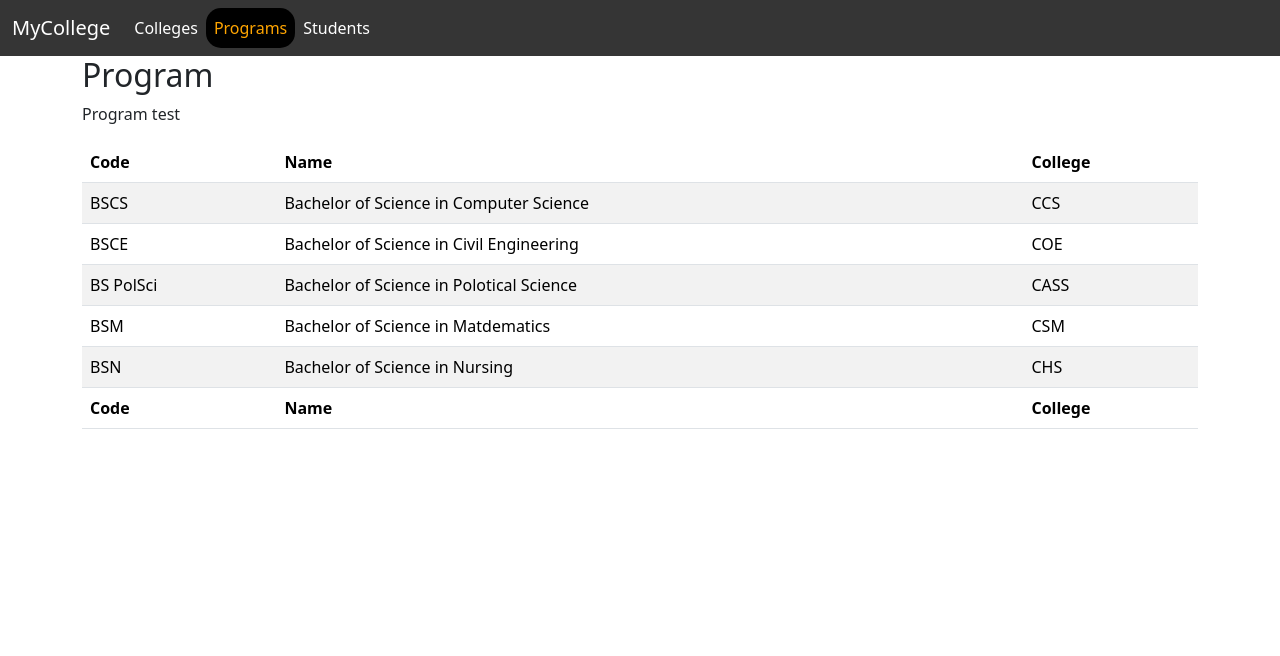
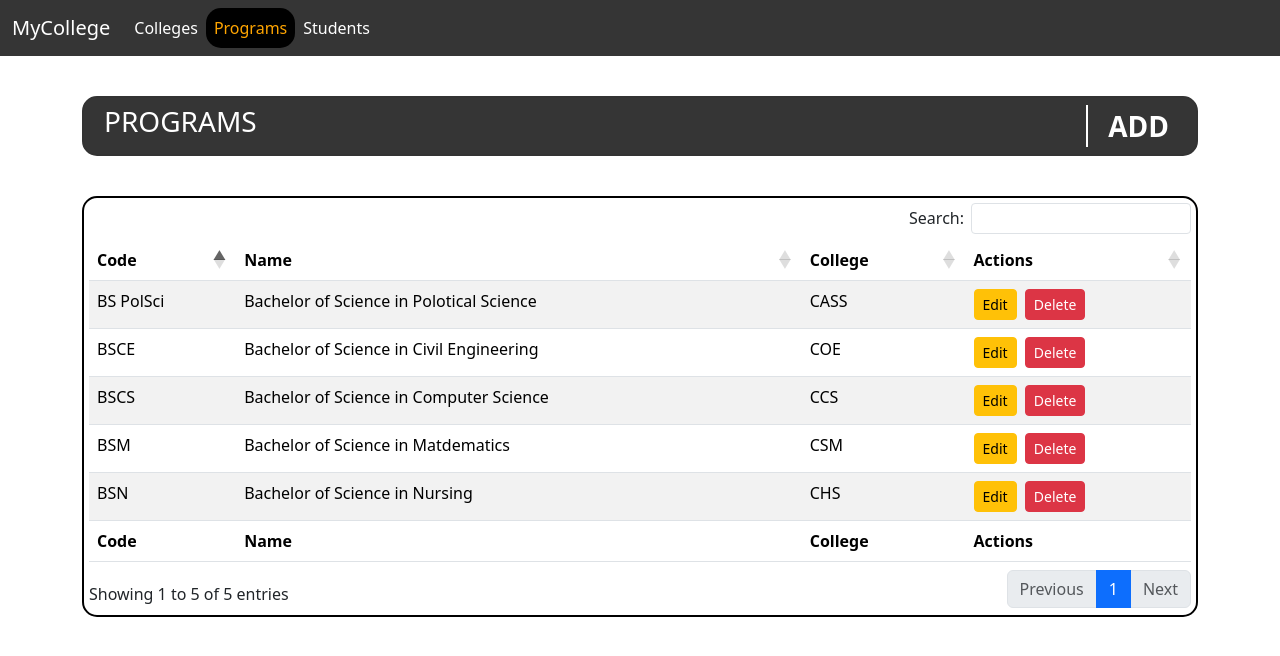
Before and after one commit to WhaleRed/ssis-webapp, a Flask app: page /programs in a window 1280 px wide. Shown: the top 656 px of the page. Run offline with Flask 3, Linux system fonts and the light colour scheme; some libraries are stand-ins or nearby versions.

Commit message:
style(ui): Added add, delete, edit buttons

```diff
--- a/MyCollege/templates/program.html
+++ b/MyCollege/templates/program.html
@@ -1,14 +1,17 @@
 {% extends "base.html" %}
 {% block content %}
-<h2>Program</h2>
-<p>Program test</p>
+<div class="mini-header">
+  <h3>PROGRAMS</h3>
+  <button id="add-btn">ADD</button>
+</div>
 
-<table id="example" class="table table-striped">
+<table id="table" class="table table-striped">
   <thead>
     <tr>
       <th>Code</th>
       <th>Name</th>
       <th>College</th>
+      <th>Actions</th>
     </tr>
   </thead>
   <tbody>
@@ -16,26 +19,46 @@
       <td>BSCS</td>
       <td>Bachelor of Science in Computer Science</td>
       <td>CCS</td>
+      <td>
+        <button class="btn btn-sm btn-warning me-1">Edit</button>
+        <button class="btn btn-sm btn-danger">Delete</button>
+      </td>
     </tr>
     <tr>
       <td>BSCE</td>
       <td>Bachelor of Science in Civil Engineering</td>
       <td>COE</td>
+      <td>
+        <button class="btn btn-sm btn-warning me-1">Edit</button>
+        <button class="btn btn-sm btn-danger">Delete</button>
+      </td>
     </tr>
     <tr>
       <td>BS PolSci</td>
       <td>Bachelor of Science in Polotical Science</td>
       <td>CASS</td>
+      <td>
+        <button class="btn btn-sm btn-warning me-1">Edit</button>
+        <button class="btn btn-sm btn-danger">Delete</button>
+      </td>
     </tr>
     <tr>
       <td>BSM</td>
       <td>Bachelor of Science in Matdematics</td>
       <td>CSM</td>
+      <td>
+        <button class="btn btn-sm btn-warning me-1">Edit</button>
+        <button class="btn btn-sm btn-danger">Delete</button>
+      </td>
     </tr>
     <tr>
       <td>BSN</td>
       <td>Bachelor of Science in Nursing</td>
       <td>CHS</td>
+      <td>
+        <button class="btn btn-sm btn-warning me-1">Edit</button>
+        <button class="btn btn-sm btn-danger">Delete</button>
+      </td>
     </tr>
   </tbody>
   <tfoot>
@@ -43,6 +66,7 @@
       <th>Code</th>
       <th>Name</th>
       <th>College</th>
+      <th>Actions</th>
     </tr>
   </tfoot>
 </table>
```
